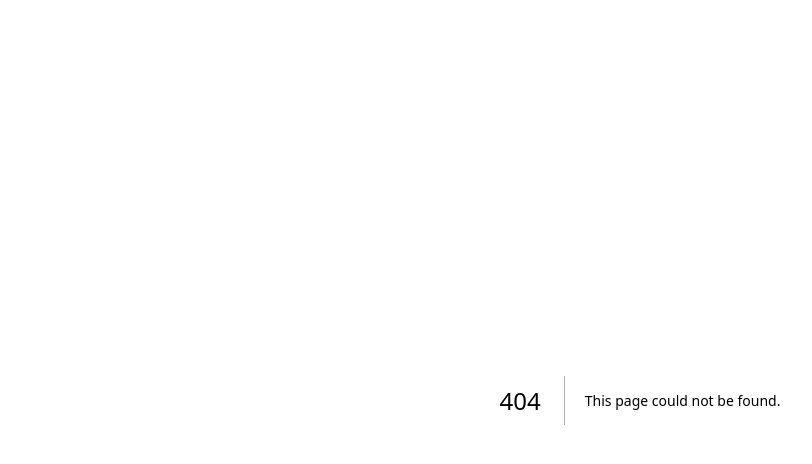
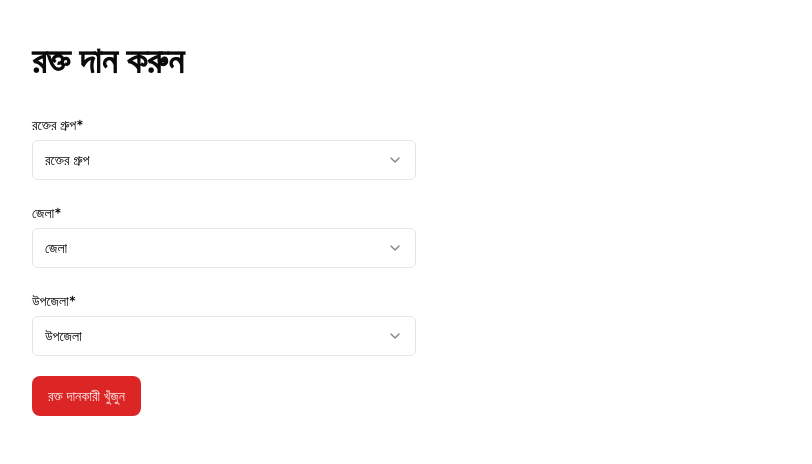
Before and after one commit to mohammad-naimur-rahman/rokto-chai, a Next.js app: page /get-donation in a window 1280 px wide. Before the commit this address had no page. Shown: the top 464 px of the page, without its empty margins (0-812 px from the left). Built offline with nearby package versions, Linux system fonts and the light colour scheme.

Commit message:
add: get blood donation form elements

```diff
--- /dev/null
+++ b/src/app/get-donation/GetDonation.tsx
@@ -0,0 +1,84 @@
+'use client'
+
+import SelectDistrict from '@/components/common/select-district'
+import SelectUpozilla from '@/components/common/select-upozilla'
+import { Button } from '@/components/ui/button'
+import Form from '@/components/ui/form'
+import { Label } from '@/components/ui/label'
+import { Select, SelectContent, SelectItem, SelectTrigger, SelectValue } from '@/components/ui/select'
+import Typography from '@/components/ui/typography'
+import districtUpozzilaData from '@/data/district_upozilla.json'
+import axios from 'axios'
+import { useState } from 'react'
+import { useForm } from 'react-hook-form'
+import toast from 'react-hot-toast'
+import { bloodGroups } from '../donate/Donate'
+
+export default function GetDonation() {
+  const methods = useForm()
+  const { handleSubmit } = methods
+  const [isLoading, setisLoading] = useState(false)
+
+  const [bloodGroup, setbloodGroup] = useState<string | undefined>(undefined)
+  const [district, setdistrict] = useState<string | undefined>(undefined)
+  const [upozilla, setupozilla] = useState<string | undefined>(undefined)
+
+  const onSubmit = async (data: any) => {
+    if (!bloodGroup) return toast.error('রক্তের গ্রুপ নির্বাচন করুন')
+    if (!district) return toast.error('জেলা নির্বাচন করুন')
+    if (!upozilla) return toast.error('উপজেলা নির্বাচন করুন')
+
+    const allData = { ...data, blood_group: bloodGroup, district, upozilla }
+
+    console.log({ ...data, blood_group: bloodGroup, district, upozilla })
+
+    try {
+      setisLoading(true)
+      const response = await axios.post('/api/donation', allData)
+
+      if (response.status === 200) {
+        toast.success('আপনার সহযোগিতার জন্য অসংখ্য ধন্যবাদ!')
+      }
+      setisLoading(false)
+    } catch (error) {
+      setisLoading(false)
+      console.error(error)
+      toast.error('আবার চেষ্টা করুন!')
+    }
+  }
+
+  return (
+    <div className='container py-10'>
+      <Typography variant='h2' className='mb-8'>
+        রক্ত দান করুন
+      </Typography>
+      <Form methods={methods} onSubmit={handleSubmit(onSubmit)}>
+        <div className='space-y-1 mb-5'>
+          <Label>রক্তের গ্রুপ*</Label>
+          <Select value={bloodGroup} onValueChange={setbloodGroup}>
+            <SelectTrigger className='max-w-sm'>
+              <SelectValue placeholder='রক্তের গ্রুপ' />
+            </SelectTrigger>
+            <SelectContent>
+              {bloodGroups.map(group => (
+                <SelectItem key={group} value={group}>
+                  {group}
+                </SelectItem>
+              ))}
+            </SelectContent>
+          </Select>
+        </div>
+        <SelectDistrict district={district} setdistrict={setdistrict} />
+        <SelectUpozilla
+          data={districtUpozzilaData.find(dist => dist.district_name === district)?.upozilla || []}
+          upozilla={upozilla}
+          setupozilla={setupozilla}
+        />
+
+        <Button type='submit' isLoading={isLoading}>
+          রক্ত দানকারী খুঁজুন
+        </Button>
+      </Form>
+    </div>
+  )
+}
--- /dev/null
+++ b/src/app/get-donation/page.tsx
@@ -0,0 +1,9 @@
+import GetDonation from './GetDonation'
+
+export const metadata = {
+  title: 'রক্ত দানকারী সমূহ',
+}
+
+export default function GetDonationPage() {
+  return <GetDonation />
+}
--- a/src/app/page.tsx
+++ b/src/app/page.tsx
@@ -5,7 +5,9 @@ export default function Home() {
   return (
     <main className='flex min-h-screen items-center justify-center'>
       <div className='flex items-center gap-x-3'>
-        <Button size='lg'>রক্ত চাই</Button>
+        <Link href='/get-donation'>
+          <Button size='lg'>রক্ত চাই</Button>
+        </Link>
         <Link href='/donate'>
           <Button variant='secondary' size='lg'>
             রক্ত দিতে চাই
```
